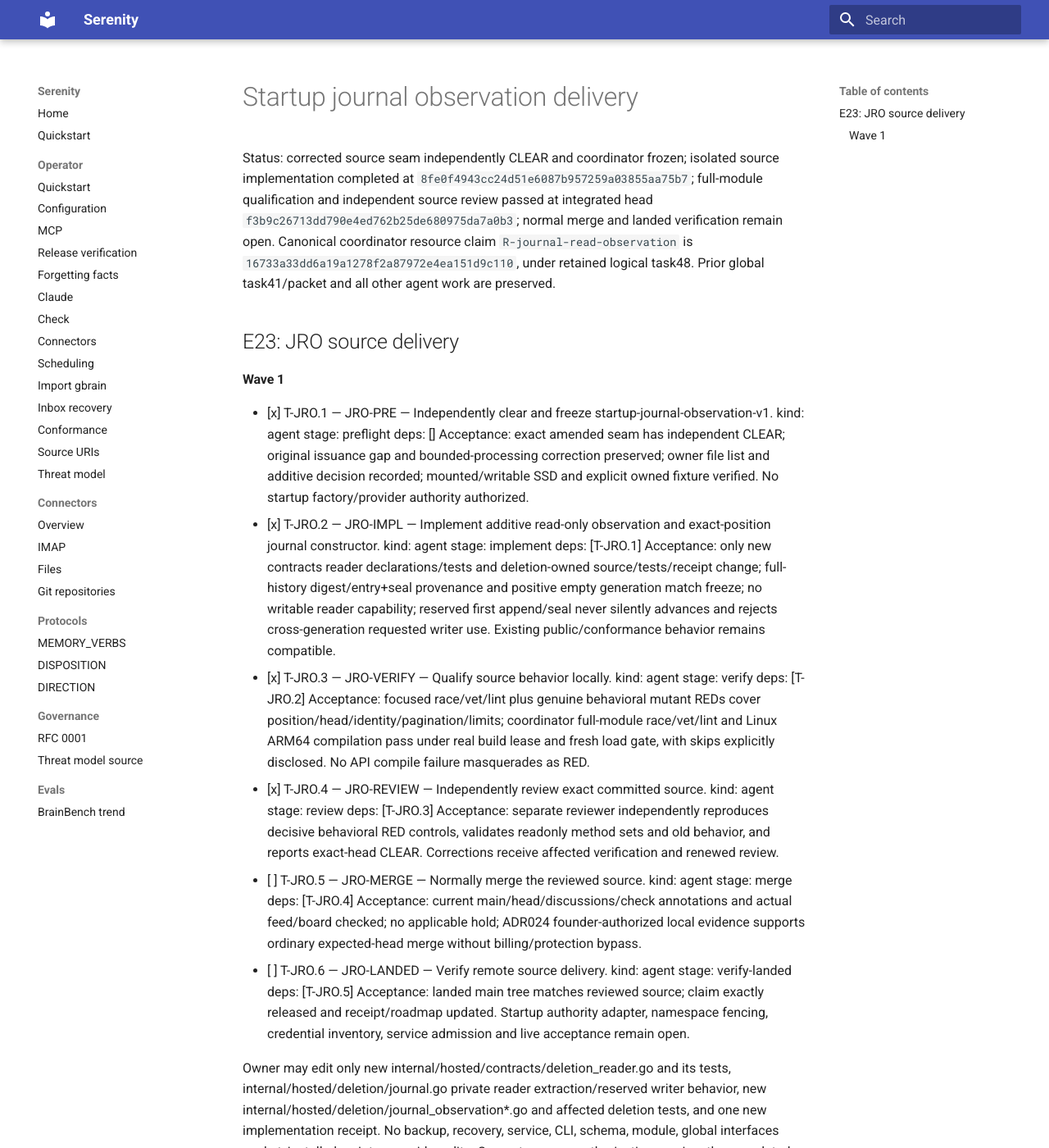
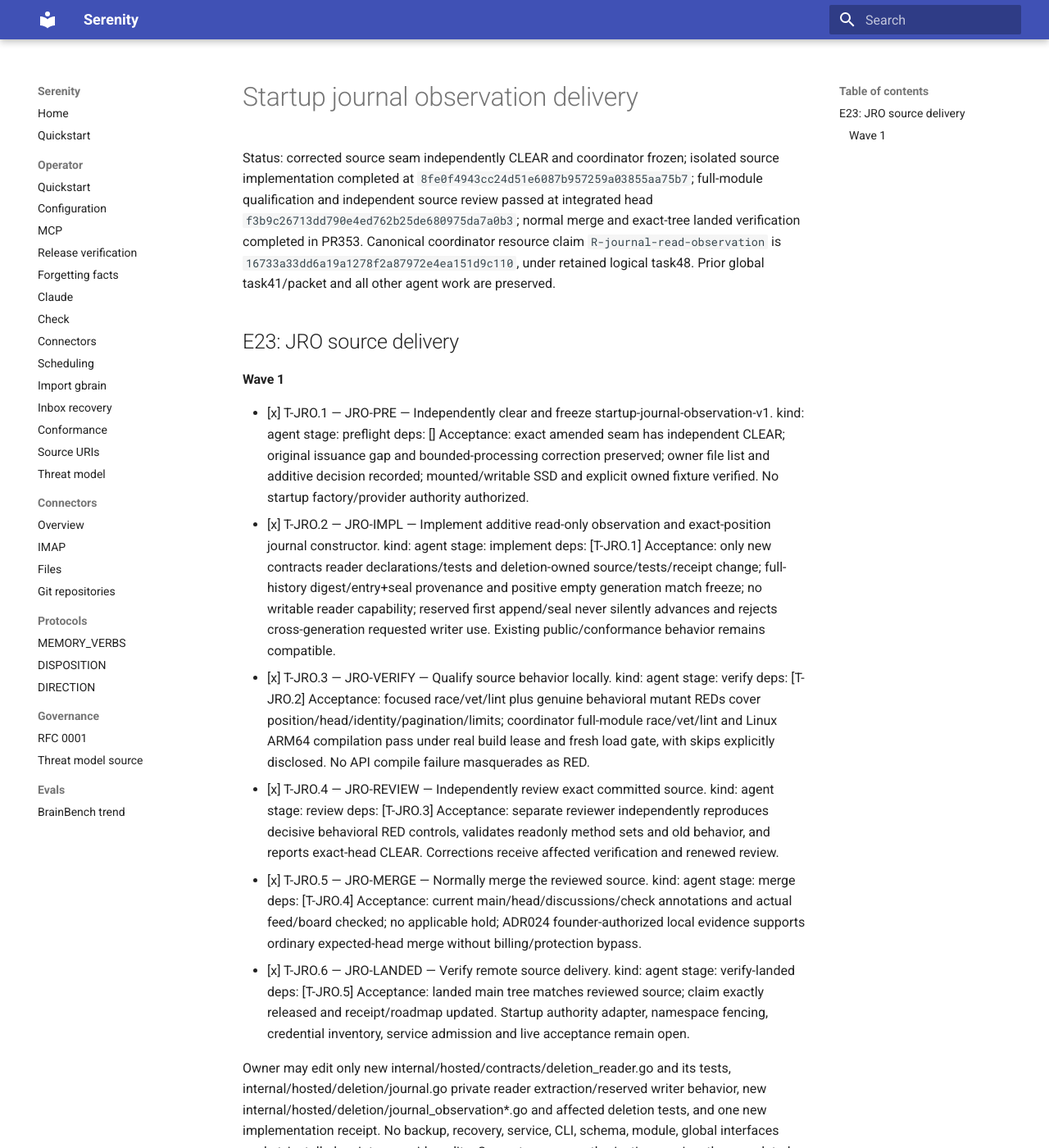
Before and after one commit to sirerun/serenity, an MkDocs documentation site: the page built from docs/plans/startup-journal-observation-delivery-2026-10-03.md, in a window 1280 px wide and 1400 px high. Shown: the whole window at 82% size. Built offline with MkDocs 1.6.1 and Material for MkDocs 9.7.7, drawn with Linux system fonts in a browser that asks for light colours.

Commit message:
Record journal landed proof and integrate recovery mapping component

```diff
--- a/docs/plans/startup-journal-observation-delivery-2026-10-03.md
+++ b/docs/plans/startup-journal-observation-delivery-2026-10-03.md
@@ -1,6 +1,6 @@
 # Startup journal observation delivery
 
-Status: corrected source seam independently CLEAR and coordinator frozen; isolated source implementation completed at `8fe0f4943cc24d51e6087b957259a03855aa75b7`; full-module qualification and independent source review passed at integrated head `f3b9c26713dd790e4ed762b25de680975da7a0b3`; normal merge and landed verification remain open. Canonical coordinator resource claim `R-journal-read-observation` is `16733a33dd6a19a1278f2a87972e4ea151d9c110`, under retained logical task48. Prior global task41/packet and all other agent work are preserved.
+Status: corrected source seam independently CLEAR and coordinator frozen; isolated source implementation completed at `8fe0f4943cc24d51e6087b957259a03855aa75b7`; full-module qualification and independent source review passed at integrated head `f3b9c26713dd790e4ed762b25de680975da7a0b3`; normal merge and exact-tree landed verification completed in PR353. Canonical coordinator resource claim `R-journal-read-observation` is `16733a33dd6a19a1278f2a87972e4ea151d9c110`, under retained logical task48. Prior global task41/packet and all other agent work are preserved.
 
 ## E23: JRO source delivery
 
@@ -10,8 +10,8 @@ Status: corrected source seam independently CLEAR and coordinator frozen; isolat
 - [x] T-JRO.2 — JRO-IMPL — Implement additive read-only observation and exact-position journal constructor. kind: agent stage: implement deps: [T-JRO.1] Acceptance: only new contracts reader declarations/tests and deletion-owned source/tests/receipt change; full-history digest/entry+seal provenance and positive empty generation match freeze; no writable reader capability; reserved first append/seal never silently advances and rejects cross-generation requested writer use. Existing public/conformance behavior remains compatible.
 - [x] T-JRO.3 — JRO-VERIFY — Qualify source behavior locally. kind: agent stage: verify deps: [T-JRO.2] Acceptance: focused race/vet/lint plus genuine behavioral mutant REDs cover position/head/identity/pagination/limits; coordinator full-module race/vet/lint and Linux ARM64 compilation pass under real build lease and fresh load gate, with skips explicitly disclosed. No API compile failure masquerades as RED.
 - [x] T-JRO.4 — JRO-REVIEW — Independently review exact committed source. kind: agent stage: review deps: [T-JRO.3] Acceptance: separate reviewer independently reproduces decisive behavioral RED controls, validates readonly method sets and old behavior, and reports exact-head CLEAR. Corrections receive affected verification and renewed review.
-- [ ] T-JRO.5 — JRO-MERGE — Normally merge the reviewed source. kind: agent stage: merge deps: [T-JRO.4] Acceptance: current main/head/discussions/check annotations and actual feed/board checked; no applicable hold; ADR024 founder-authorized local evidence supports ordinary expected-head merge without billing/protection bypass.
-- [ ] T-JRO.6 — JRO-LANDED — Verify remote source delivery. kind: agent stage: verify-landed deps: [T-JRO.5] Acceptance: landed main tree matches reviewed source; claim exactly released and receipt/roadmap updated. Startup authority adapter, namespace fencing, credential inventory, service admission and live acceptance remain open.
+- [x] T-JRO.5 — JRO-MERGE — Normally merge the reviewed source. kind: agent stage: merge deps: [T-JRO.4] Acceptance: current main/head/discussions/check annotations and actual feed/board checked; no applicable hold; ADR024 founder-authorized local evidence supports ordinary expected-head merge without billing/protection bypass.
+- [x] T-JRO.6 — JRO-LANDED — Verify remote source delivery. kind: agent stage: verify-landed deps: [T-JRO.5] Acceptance: landed main tree matches reviewed source; claim exactly released and receipt/roadmap updated. Startup authority adapter, namespace fencing, credential inventory, service admission and live acceptance remain open.
 
 Owner may edit only new internal/hosted/contracts/deletion_reader.go and its tests, internal/hosted/deletion/journal.go private reader extraction/reserved writer behavior, new internal/hosted/deletion/journal_observation*.go and affected deletion tests, and one new implementation receipt. No backup, recovery, service, CLI, schema, module, global interfaces packet, installed script or provider edits. Concrete source authorization requires the completed preflight and exact assignment; this preparation is not that authorization.
 
```
Also changed, not shown: docs/launch/evidence/recovery-contracts-2026-10-03/pr353-final-integration-review.md (added, +13 -0 lines), docs/launch/evidence/recovery-contracts-2026-10-03/pr353-landed-verification.md (added, +5 -0 lines), docs/plans/recovery-contract-plan-delivery-2026-10-03.md (+1 -1 lines), docs/roadmap.md (+3 -0 lines).
